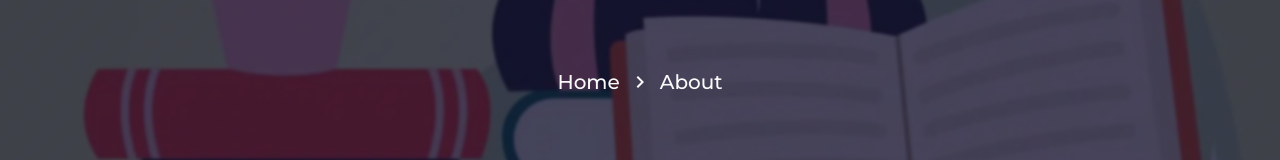
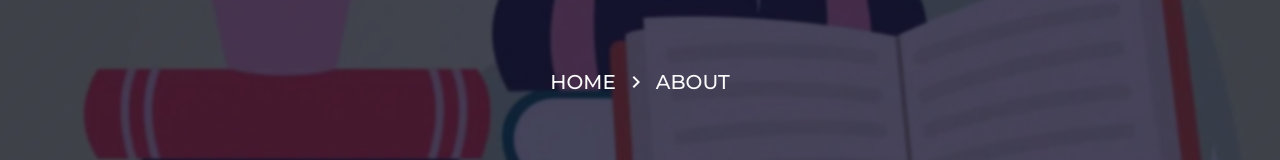
Before and after one commit to al-imam/lpi, a React (Vite) app: page /about in a window 1280 px wide. Shown: the part 138-298 px from the top of the page. Built offline with nearby package versions, Linux system fonts and the light colour scheme.

Commit message:
style text and svg

```diff
--- a/src/components/Location/location.module.css
+++ b/src/components/Location/location.module.css
@@ -26,4 +26,9 @@
   font-weight: var(--fw-500);
   font-size: var(--h5);
   color: var(--gray-50);
+  text-transform: uppercase;
 }
+
+.flex svg {
+  height: 100%;
+}
```
